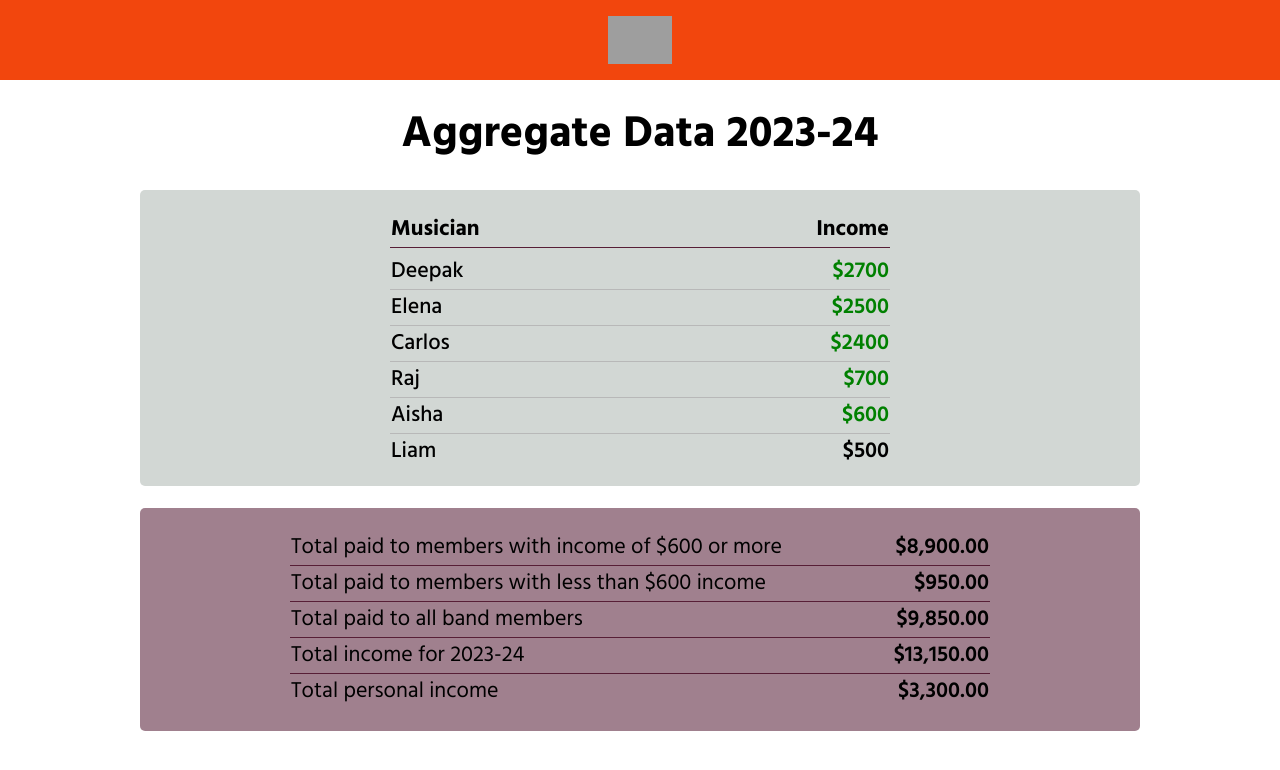
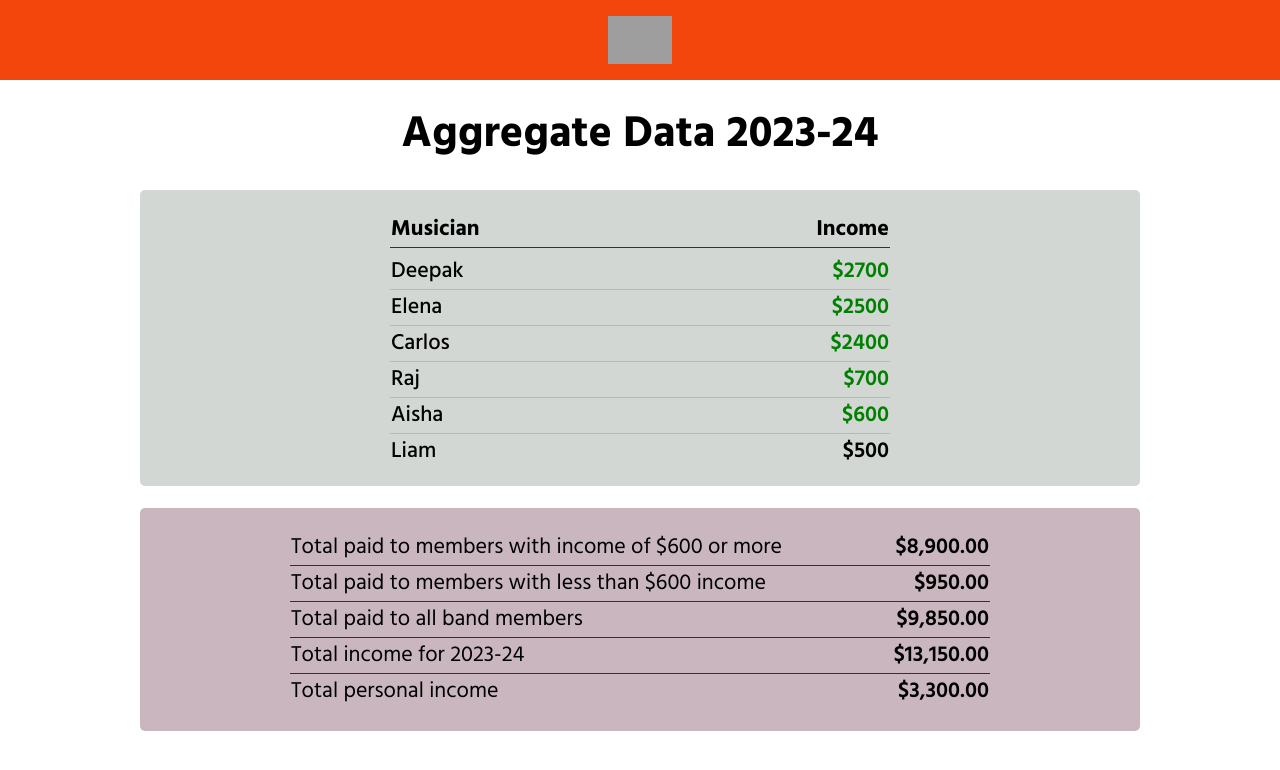
Before and after one commit to RickV85/gig-boss-interview, a React (Vite) app: page /aggregate in a window 1280 px wide. Shown: the top 770 px of the page. Built offline with nearby package versions, Linux system fonts and the light colour scheme; grey boxes are pictures that could not be loaded; the HTML template or start-up script is replaced by a standard one.

Commit message:
Color tweak to total-agg-section

```diff
--- a/src/components/AggregateDisplay/AggregateDisplay.css
+++ b/src/components/AggregateDisplay/AggregateDisplay.css
@@ -58,7 +58,7 @@
 
 .total-agg-section {
   height: 100%;
-  background-color: #571e368f;
+  background-color: #571e3652;
   display: flex;
   flex-direction: column;
   align-items: center;
```
